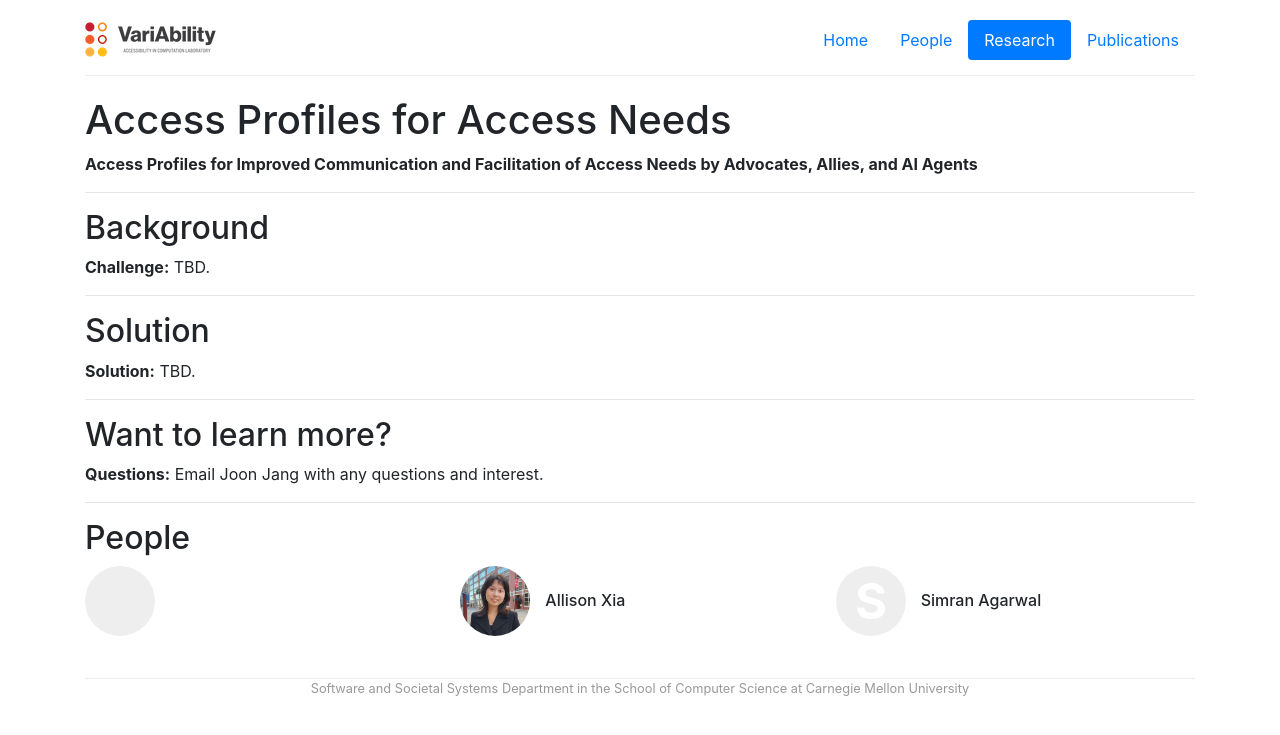
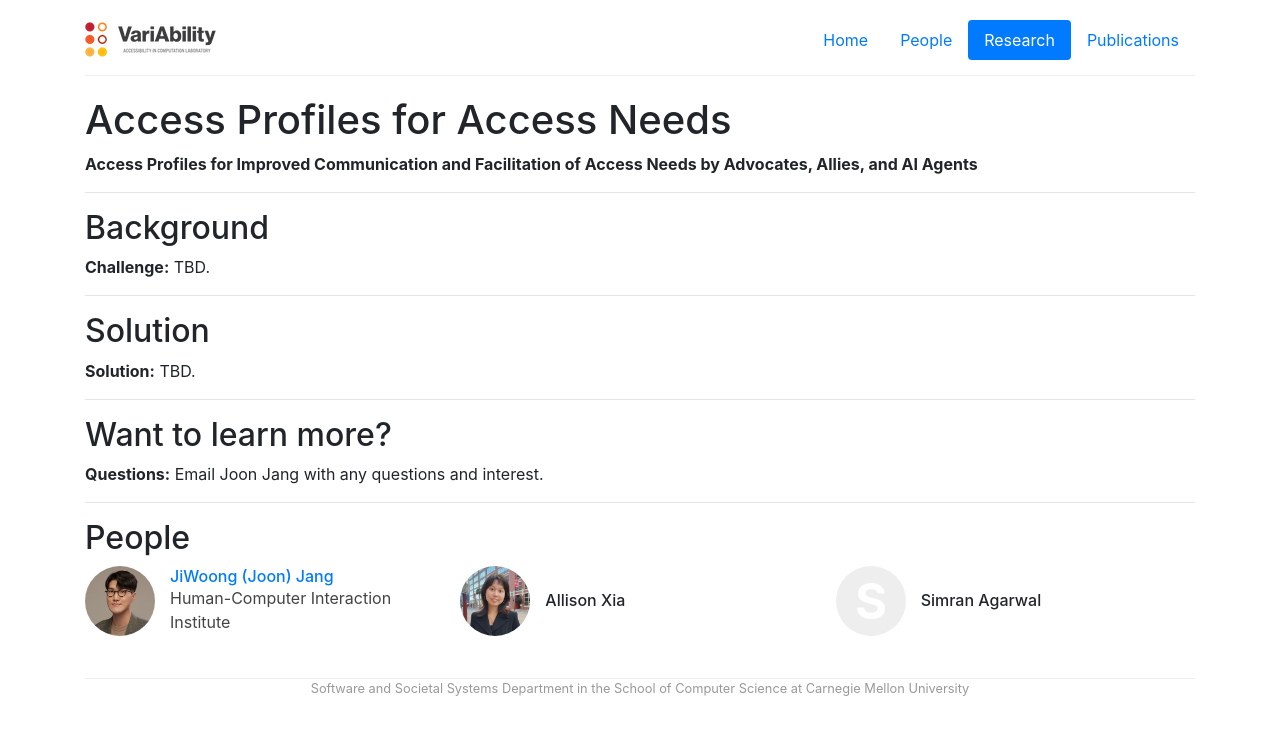
Before and after one commit to cmu-variability/cmu-variability.github.io, a Jekyll site: the page built from _projects/access-profile.md, in a window 1280 px wide. Shown: the top 735 px of the page. Built offline with Jekyll 4.4.1, drawn with Linux system fonts in a browser that asks for light colours.

Commit message:
Update access-profile.md

```diff
--- a/_projects/access-profile.md
+++ b/_projects/access-profile.md
@@ -5,7 +5,7 @@ description:
    Coming Soon!
 
 people:
-   - grad-joon-jang
+   - grad-jiwoong-jang
    - ugrad-allison-xia
    - ugrad-simran-agarwal
 
```
